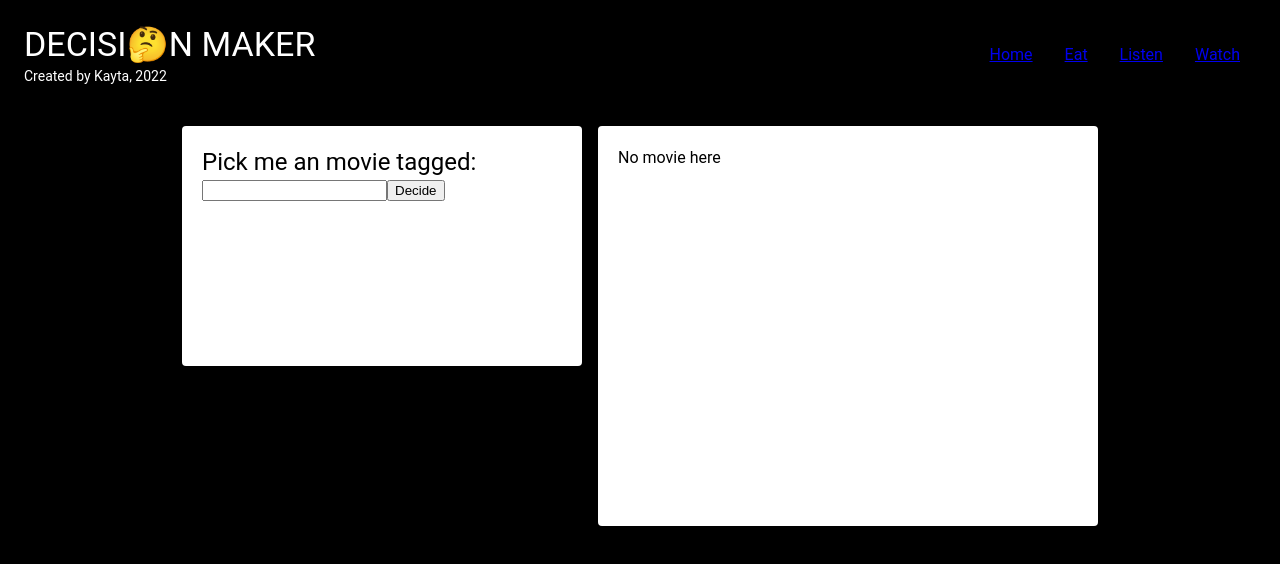
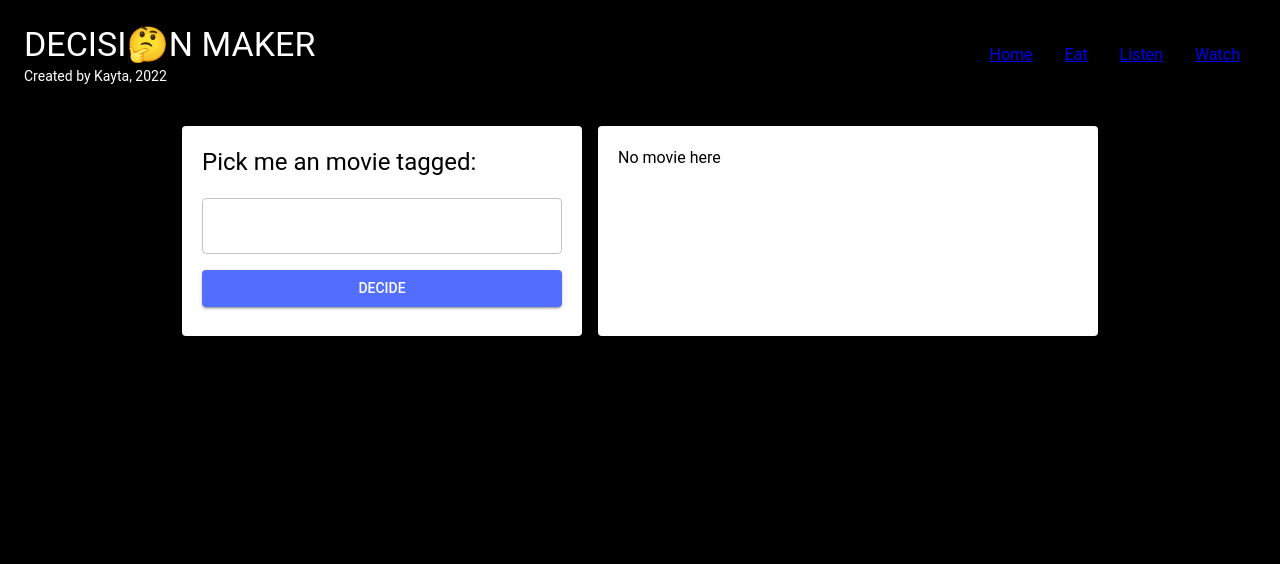
Before and after one commit to kaytawho/decision-maker, a React (Create React App) app in the folder frontend/: page /decide-movie in a window 1280 px wide. Shown: the top 564 px of the page. Built offline with nearby package versions, Linux system fonts and the light colour scheme.

Commit message:
frontend styling tidy up

```diff
--- a/frontend/src/components/DecideFoodPage.tsx
+++ b/frontend/src/components/DecideFoodPage.tsx
@@ -21,6 +21,7 @@ export function DecideFood() {
                             <FormControl fullWidth size="medium">
                                 <InputLabel id="dishType">Meal</InputLabel>
                                 <Select
+                                    sx={{ input: { color: 'black' }}}
                                     value={dishType}
                                     label="dishType"
                                     id="dishType"
--- a/frontend/src/components/DecideMoviePage.tsx
+++ b/frontend/src/components/DecideMoviePage.tsx
@@ -1,5 +1,8 @@
-import { Grid, Paper, Typography } from "@mui/material";
+import { ThemeProvider } from "@emotion/react";
+import { Button, Grid, InputLabel, Paper, TextField, Typography } from "@mui/material";
 import { useState } from "react";
+import theme from "./Theme";
+import FormControl from '@mui/material/FormControl';
 import { ShowMovie } from "./ShowMovie";
 
 export function DecideMovie() {
@@ -8,26 +11,36 @@ export function DecideMovie() {
 
     return (
         <div>
+            <ThemeProvider theme={theme}>
             <Grid container spacing={2} padding={2} justifyContent="center">
                 <Grid item>
-                <Paper style={{ height: 240, width: 400, background: "white", color: "black", padding: 20}}>
-                    <Typography variant="h5">Pick me an movie tagged: </Typography>
-                    <input name="movie-query" onChange={(event: any) => {
-                        setMovieQuery(event.target.value);
-                        console.log('setMovieQuery:',event.target.value)
-                    }}></input>
-                    <button onClick={(event: any) => {
-                        setCurrentMovieQuery(movieQuery)
-                        console.log('setCurrentMovieQuery:',movieQuery)
-                    }}>Decide</button>
-                </Paper>
+                    <Paper style={{ height: 210, width: 400, background: "white", color: "black", padding: 20}}>
+                        <Typography variant="h5" style={{ paddingBottom: 20}}>Pick me an movie tagged: </Typography>
+                            <FormControl fullWidth size="medium">
+                                <InputLabel id="movie-query"></InputLabel>
+                                <TextField
+                                    sx={{ input: { color: 'black' }}}
+                                    name="movie-query"
+                                    onChange={(event: any) => {
+                                    setMovieQuery(event.target.value);
+                                }}></TextField>
+                                <Button
+                                    sx={{ mt: 2 }}
+                                    style={{ backgroundColor: '#536DFE' }}
+                                    variant="contained"
+                                    onClick={(event: any) => {
+                                        setCurrentMovieQuery(movieQuery)
+                                }}>Decide</Button>
+                            </FormControl>
+                    </Paper>
                 </Grid>
                 <Grid item>
-                <Paper style={{ height: 400, width: 500, background: "white", color: "black", padding: 20}}>
-                    <ShowMovie movieQuery={currentMovieQuery}/>
-                </Paper>
+                    <Paper style={{ height: "100%", width: 500, background: "white", color: "black", padding: 20}}>
+                        <ShowMovie movieQuery={currentMovieQuery}/>
+                    </Paper>
                 </Grid>
             </Grid>
+            </ThemeProvider>
         </div>
     )
 }
--- a/frontend/src/components/DecideMusicPage.tsx
+++ b/frontend/src/components/DecideMusicPage.tsx
@@ -1,5 +1,5 @@
 import { ThemeProvider } from "@emotion/react";
-import { Button, Grid, InputLabel, MenuItem, Paper, Select, TextField, Typography } from "@mui/material";
+import { Button, Grid, InputLabel, Paper, TextField, Typography } from "@mui/material";
 import { useState } from "react";
 import { ShowMusic } from "./ShowMusic";
 import theme from "./Theme";
@@ -21,6 +21,7 @@ export function DecideMusic() {
                             <FormControl fullWidth size="medium">
                                 <InputLabel id="music-query"></InputLabel>
                                     <TextField
+                                        sx={{ input: { color: 'black' }}}
                                         name="music-query"
                                         onChange={(event: any) => {
                                         setMusicQuery(event.target.value);
--- a/frontend/src/components/ShowMovie.tsx
+++ b/frontend/src/components/ShowMovie.tsx
@@ -1,6 +1,9 @@
+import { ThemeProvider } from "@emotion/react";
+import { Button, Card, CardActions, CardContent, CardMedia, Icon, Typography } from "@mui/material";
+import { Box } from "@mui/system";
 import { useEffect, useState } from "react";
 import axios from "axios";
-import { Typography } from "@mui/material";
+import theme from "./Theme";
 
 interface MovieQueryProps {
     movieQuery: string;
@@ -29,8 +32,36 @@ export function ShowMovie(props: MovieQueryProps) {
         <div>
             { movieResult ? (
                 <div>
-                    <Typography variant="h5"> {movieResult.Title} </Typography>
-                    <img src="" height={250} width={460} alt={movieResult.Poster}/><br />
+                    <ThemeProvider theme={theme}>
+                        <Card>
+                            <CardMedia
+                                component="img"
+                                height="250"
+                                image={movieResult.Poster}
+                                alt={movieResult.Poster}
+                            />
+                            <CardContent>
+                                <Typography variant="h5"> {movieResult.Title} </Typography>
+                            </CardContent>
+                            <CardActions>
+                                <Box m="auto">
+                                    <Button
+                                        sx={{ my: 1, mx: 1 }}
+                                        style={{ backgroundColor: '#536DFE' }}
+                                        variant="contained"
+                                        href={`https://www.imdb.com/title/${movieResult.imdbID}`}
+                                        target="_blank"
+                                    > Visit IMDB</Button>
+                                    <Button
+                                        sx={{ my: 1, mx: 1 }}
+                                        style={{ backgroundColor: '#536DFE' }}
+                                        variant="contained"
+                                        onClick={getMovie}
+                                    > Next movie</Button>
+                                </Box>
+                            </CardActions>
+                        </Card>
+                    </ThemeProvider>
                 </div>
             ) : (
                 <div>No movie here </div>
--- a/frontend/src/components/ShowMusic.tsx
+++ b/frontend/src/components/ShowMusic.tsx
@@ -1,5 +1,5 @@
 import { ThemeProvider } from "@emotion/react";
-import { Button, Card, CardActions, CardContent, CardMedia, Icon, Typography } from "@mui/material";
+import { Button, Card, CardActions, CardContent, CardMedia, Typography } from "@mui/material";
 import { Box } from "@mui/system";
 import axios from "axios";
 import { useEffect, useState } from "react";
```
Lines whose indentation alone changed are shown as unchanged.
